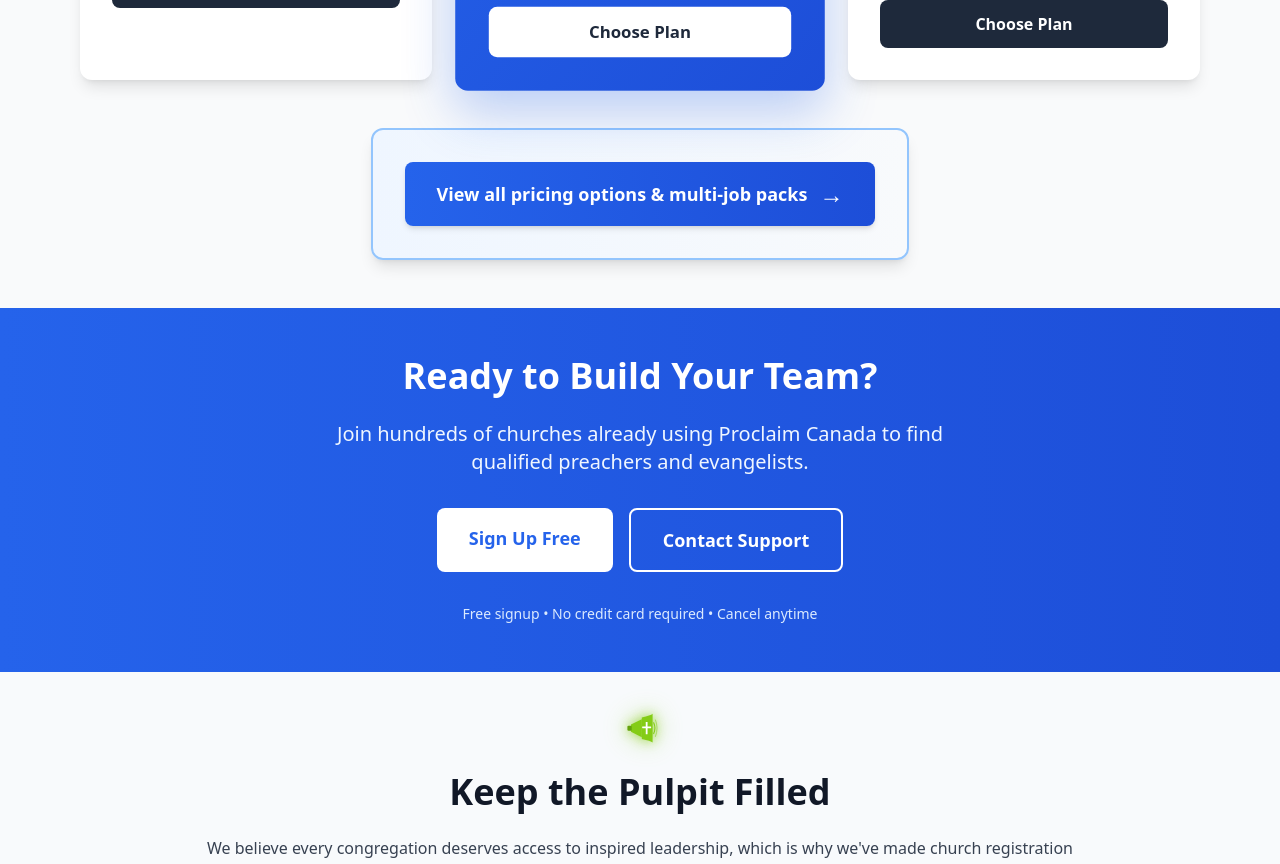
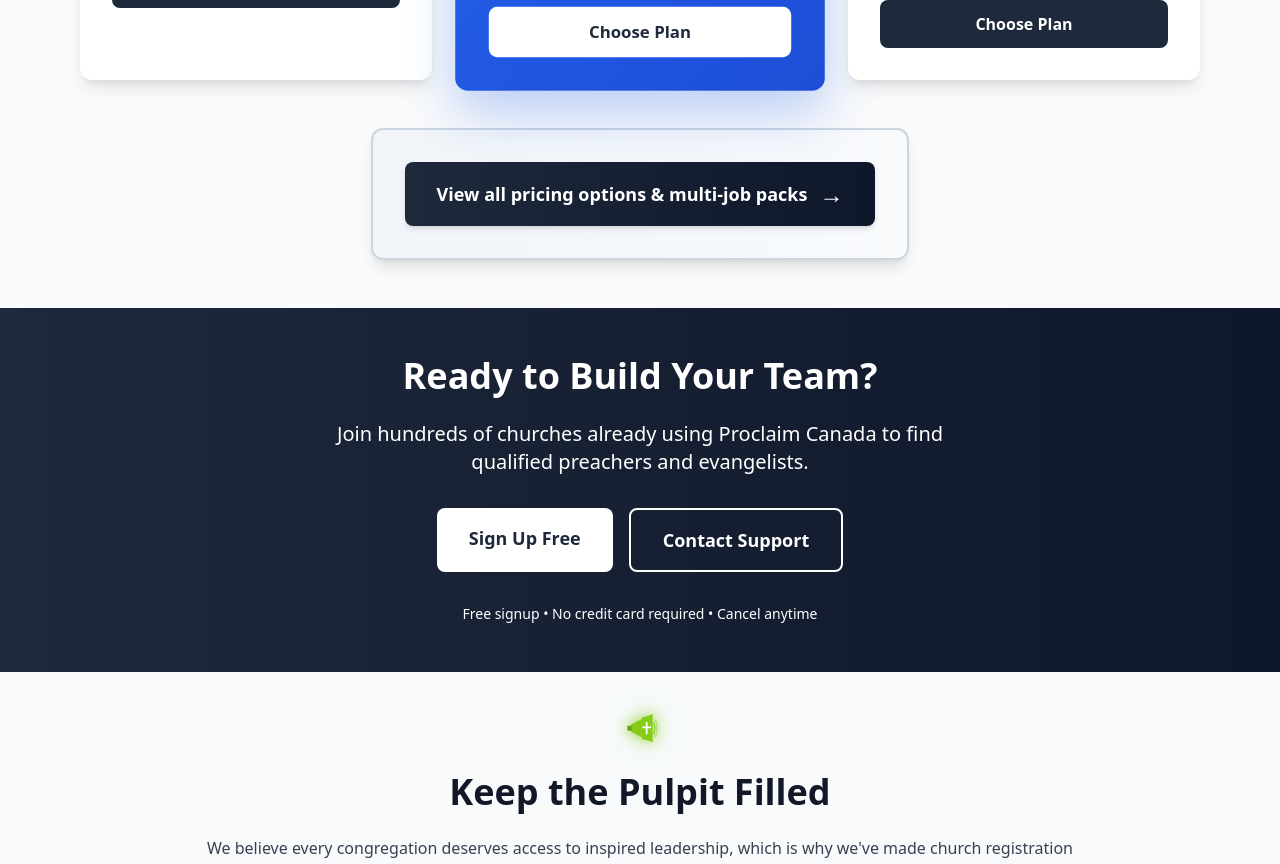
Before and after one commit to cathamaoui/Proclaim-Canada, a Next.js app: page /church-home in a window 1280 px wide. Shown: the part 2560-3424 px from the top of the page. Built offline with nearby package versions, Linux system fonts and the light colour scheme; no server answers.

Commit message:
Update pricing card colors and Ready to Build Your Team CTA section with dark slate styling

```diff
--- a/app/church-home/page.tsx
+++ b/app/church-home/page.tsx
@@ -418,7 +418,7 @@ export default function ChurchHomePage() {
                   <p className={`text-sm mb-4 ${plan.highlight ? 'text-blue-50' : 'text-gray-500'}`}>
                     {plan.duration}
                   </p>
-                  <div className={`text-4xl font-black mb-6 ${plan.highlight ? 'text-blue-200' : 'text-blue-600'}`}>
+                  <div className={`text-4xl font-black mb-6 ${plan.highlight ? 'text-white' : 'text-slate-800'}`}>
                     {plan.price}
                   </div>
                   <ul className="space-y-3 mb-8">
@@ -445,10 +445,10 @@ export default function ChurchHomePage() {
           </div>
 
           <div className="mt-12 text-center">
-            <div className="inline-block bg-gradient-to-r from-blue-50 to-slate-50 rounded-xl p-8 border-2 border-blue-300 shadow-lg">
+            <div className="inline-block bg-gradient-to-r from-slate-100 to-slate-50 rounded-xl p-8 border-2 border-slate-300 shadow-lg">
               <Link
                 href="/listings/pricing"
-                className="inline-flex items-center gap-3 bg-gradient-to-r from-blue-600 to-blue-700 hover:from-blue-700 hover:to-blue-800 text-white px-8 py-4 rounded-lg font-bold text-lg transition transform hover:scale-105 shadow-md"
+                className="inline-flex items-center gap-3 bg-gradient-to-r from-slate-800 to-slate-900 hover:from-slate-900 hover:to-slate-950 text-white px-8 py-4 rounded-lg font-bold text-lg transition transform hover:scale-105 shadow-md"
               >
                 View all pricing options & multi-job packs
                 <span className="text-2xl">→</span>
@@ -459,29 +459,29 @@ export default function ChurchHomePage() {
       </section>
 
       {/* Call to Action */}
-      <section className="py-12 bg-gradient-to-r from-blue-600 to-blue-700 text-white text-center">
+      <section className="py-12 bg-gradient-to-r from-slate-800 to-slate-900 text-white text-center">
         <div className="max-w-4xl mx-auto px-4">
           <h2 className="text-4xl font-bold mb-6">
             Ready to Build Your Team?
           </h2>
-          <p className="text-xl text-blue-50 mb-8 max-w-2xl mx-auto">
+          <p className="text-xl text-white mb-8 max-w-2xl mx-auto">
             Join hundreds of churches already using Proclaim Canada to find qualified preachers and evangelists.
           </p>
           <div className="flex flex-col sm:flex-row gap-4 justify-center">
             <Link
               href="/auth/signup?type=church"
-              className="bg-white hover:bg-slate-100 text-blue-600 px-8 py-4 rounded-lg font-bold text-lg transition"
+              className="bg-white hover:bg-slate-100 text-slate-800 px-8 py-4 rounded-lg font-bold text-lg transition"
             >
               Sign Up Free
             </Link>
             <a
               href="mailto:support@proclaimcanada.com"
-              className="border-2 border-white text-white hover:bg-white hover:text-blue-600 px-8 py-4 rounded-lg font-bold text-lg transition"
+              className="border-2 border-white text-white hover:bg-white hover:text-slate-800 px-8 py-4 rounded-lg font-bold text-lg transition"
             >
               Contact Support
             </a>
           </div>
-          <p className="text-sm text-blue-100 mt-8">
+          <p className="text-sm text-white mt-8">
             Free signup • No credit card required • Cancel anytime
           </p>
         </div>
```
